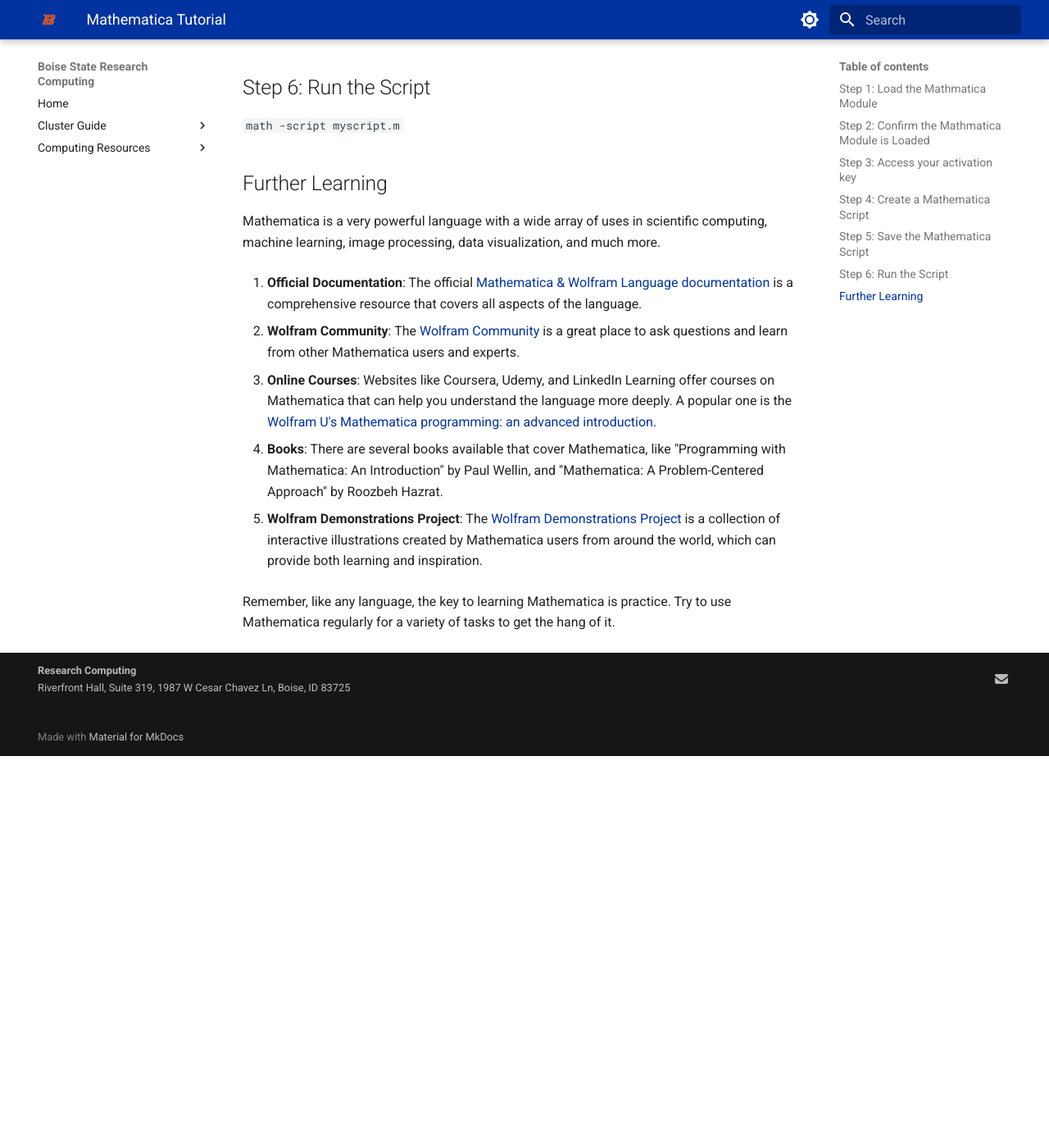
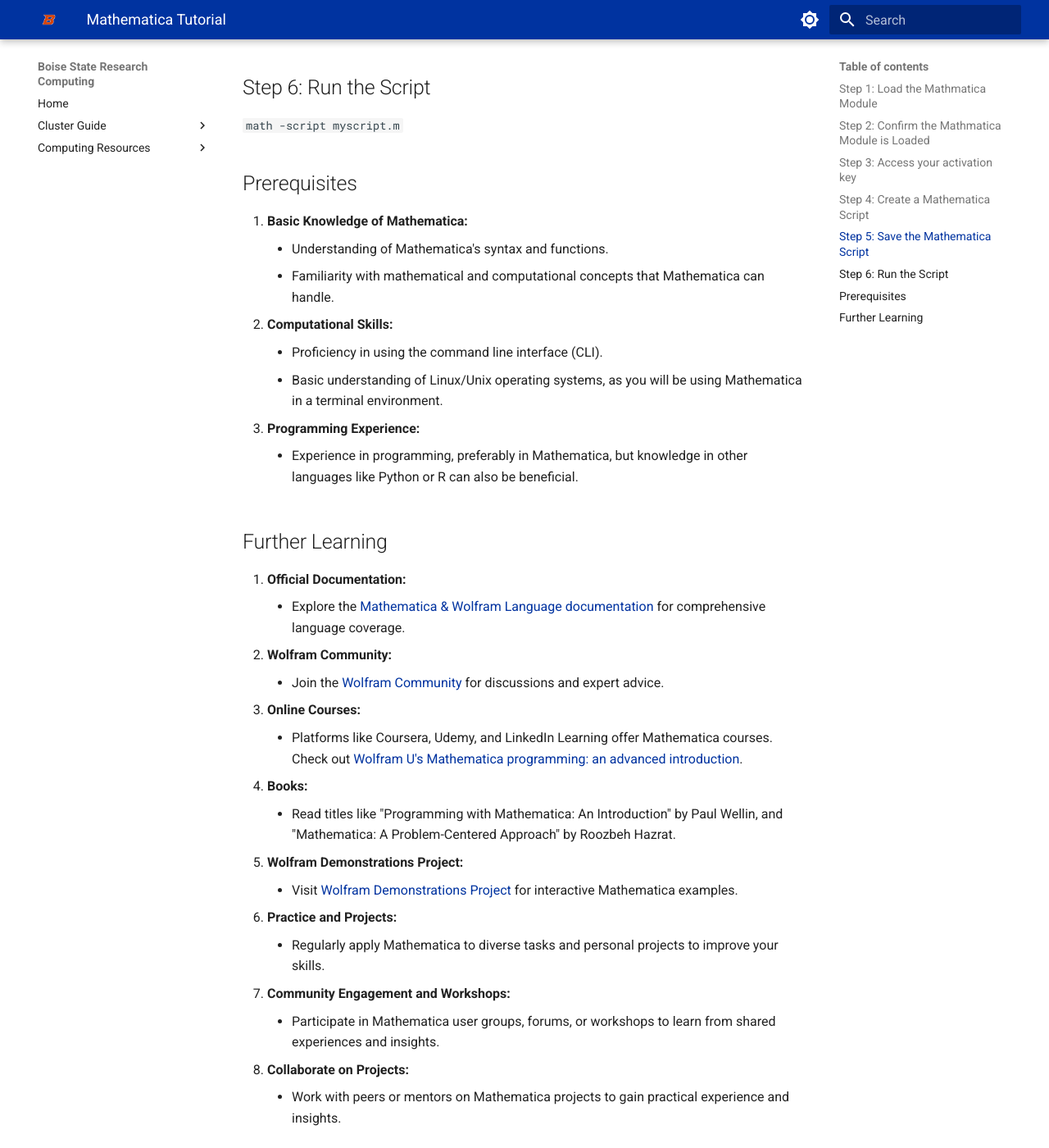
Before and after one commit to bsurc/docs, an MkDocs documentation site: the page built from docs/Borah Modules/Mathmatica-Tutorial.md, in a window 1280 px wide and 1400 px high, scrolled down 1162 px. Shown: the whole window at 82% size. Built offline with MkDocs 1.6.1 and Material for MkDocs 9.7.7, drawn with Linux system fonts in a browser that asks for light colours; before the commit the page ends 2084 px from its top, so only the background shows below that; some of the changed text lies outside the part shown.

Commit message:
Updated Mathmatica-Tutorial.md

````diff
--- a/docs/Borah Modules/Mathmatica-Tutorial.md
+++ b/docs/Borah Modules/Mathmatica-Tutorial.md
@@ -43,18 +43,33 @@ Save your script as `myscript.m.`. This can be done by pushing ```Esc, :, wq```
 ## Step 6: Run the Script
 ```math -script myscript.m```
 
+## Prerequisites
+1. **Basic Knowledge of Mathematica:**
+    - Understanding of Mathematica's syntax and functions.
+    - Familiarity with mathematical and computational concepts that Mathematica can handle.
+2. **Computational Skills:**
+    - Proficiency in using the command line interface (CLI).
+    - Basic understanding of Linux/Unix operating systems, as you will be using Mathematica in a terminal environment.
+3. **Programming Experience:**
+    - Experience in programming, preferably in Mathematica, but knowledge in other languages like Python or R can also be beneficial.
+
 ## Further Learning
 
-Mathematica is a very powerful language with a wide array of uses in scientific computing, machine learning, image processing, data visualization, and much more.
+1. **Official Documentation:**
+    - Explore the [Mathematica & Wolfram Language documentation](https://reference.wolfram.com/language/) for comprehensive language coverage.
+2. **Wolfram Community:**
+    - Join the [Wolfram Community](http://community.wolfram.com/) for discussions and expert advice.
+3. **Online Courses:**
+    - Platforms like Coursera, Udemy, and LinkedIn Learning offer Mathematica courses. Check out [Wolfram U's Mathematica programming: an advanced introduction](https://www.wolfram.com/wolfram-u/catalog/gen005/).
+4. **Books:**
+    - Read titles like "Programming with Mathematica: An Introduction" by Paul Wellin, and "Mathematica: A Problem-Centered Approach" by Roozbeh Hazrat.
+5. **Wolfram Demonstrations Project:**
+    - Visit [Wolfram Demonstrations Project](https://demonstrations.wolfram.com/) for interactive Mathematica examples.
+6. **Practice and Projects:**
+    - Regularly apply Mathematica to diverse tasks and personal projects to improve your skills.
+7. **Community Engagement and Workshops:**
+    -  Participate in Mathematica user groups, forums, or workshops to learn from shared experiences and insights.
+8. **Collaborate on Projects:**
+    - Work with peers or mentors on Mathematica projects to gain practical experience and insights.
 
-1. **Official Documentation**: The official [Mathematica & Wolfram Language documentation](https://reference.wolfram.com/language/) is a comprehensive resource that covers all aspects of the language.
-
-2. **Wolfram Community**: The [Wolfram Community](http://community.wolfram.com/) is a great place to ask questions and learn from other Mathematica users and experts.
-
-3. **Online Courses**: Websites like Coursera, Udemy, and LinkedIn Learning offer courses on Mathematica that can help you understand the language more deeply. A popular one is the [Wolfram U's Mathematica programming: an advanced introduction](https://www.wolfram.com/wolfram-u/catalog/gen005/).
-
-4. **Books**: There are several books available that cover Mathematica, like "Programming with Mathematica: An Introduction" by Paul Wellin, and "Mathematica: A Problem-Centered Approach" by Roozbeh Hazrat.
-
-5. **Wolfram Demonstrations Project**: The [Wolfram Demonstrations Project](https://demonstrations.wolfram.com/) is a collection of interactive illustrations created by Mathematica users from around the world, which can provide both learning and inspiration.
-
-Remember, like any language, the key to learning Mathematica is practice. Try to use Mathematica regularly for a variety of tasks to get the hang of it.
+Remember, consistent practice and exploration are key to mastering Mathematica. Don't hesitate to experiment with different features and applications of the language.
````
